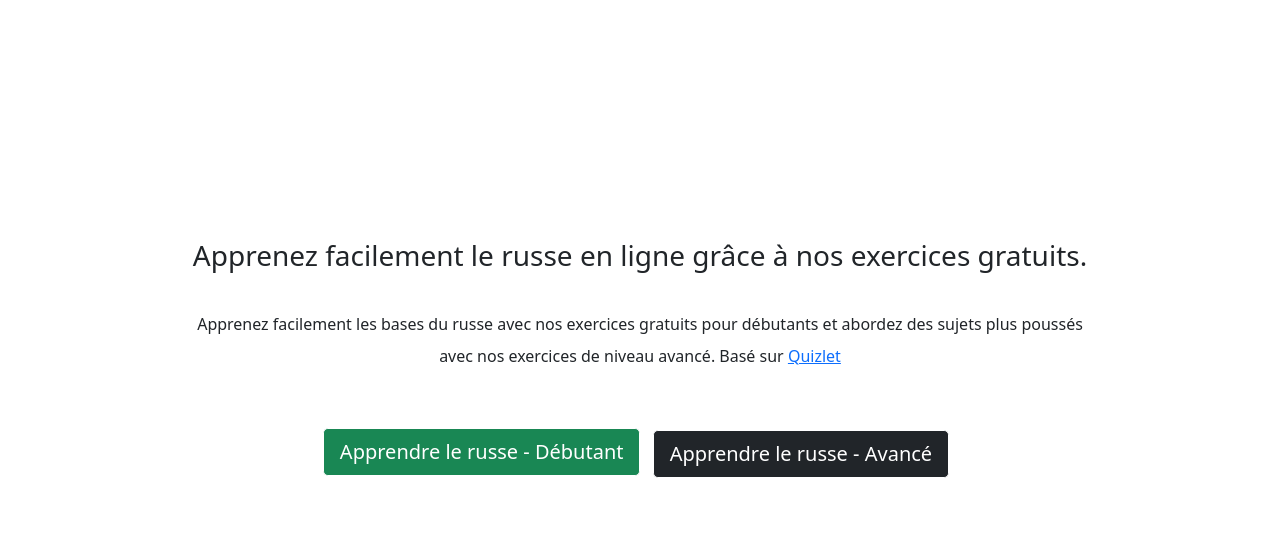
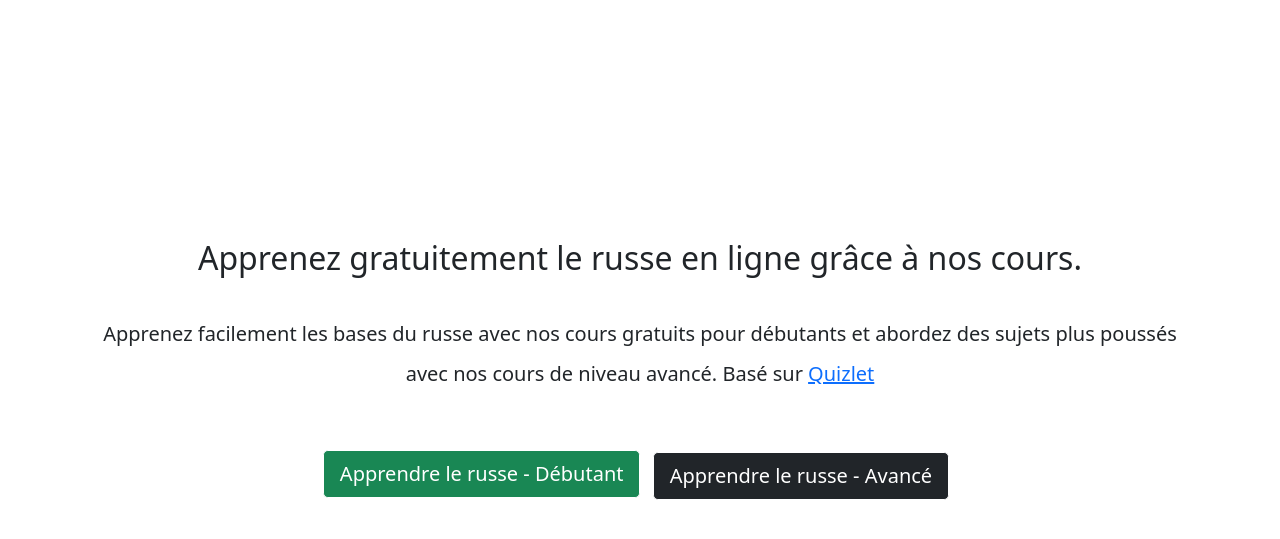
Before and after one commit to kekea1/store-analyser, a Flask app: page / in a window 1280 px wide. Shown: the part 56-595 px from the top of the page. Run offline with Flask 2, Linux system fonts and the light colour scheme.

Commit message:
Update home.html

```diff
--- a/templates/home.html
+++ b/templates/home.html
@@ -23,9 +23,9 @@ Dans ce cas, cliquez et réalisez votre rêve grâce à nos cours. Basé sur Qui
         <br><br>
         <br>
 
-    <h1 class="fs-3 lh-base">Apprenez facilement le russe en ligne grâce à nos exercices gratuits.</h1><br>
-     <h2 class="fs-6 lead lh-lg"> Apprenez facilement les bases du russe avec nos exercices gratuits pour débutants et abordez des sujets plus poussés <br>
-         avec nos exercices de niveau avancé.
+    <h1 class="fs-2 lh-base">Apprenez gratuitement le russe en ligne grâce à nos cours.</h1><br>
+     <h2 class="fs-5 lead lh-lg"> Apprenez facilement les bases du russe avec nos cours gratuits pour débutants et abordez des sujets plus poussés <br>
+         avec nos cours de niveau avancé.
         Basé sur <a href="https://www.quizlet.com">Quizlet</a>
     </h2>
     <br><br>
```
